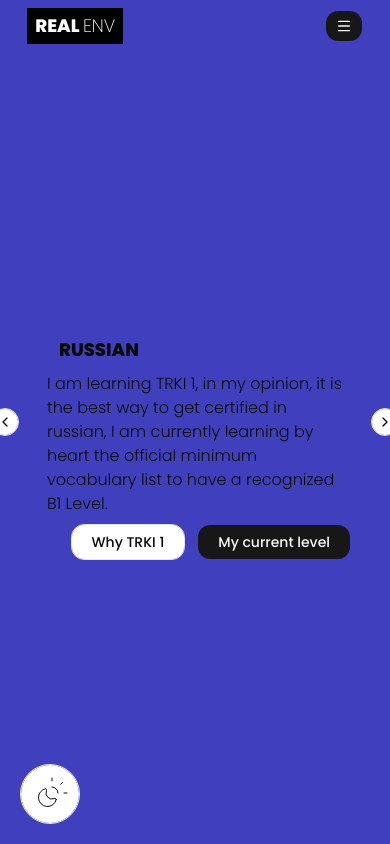
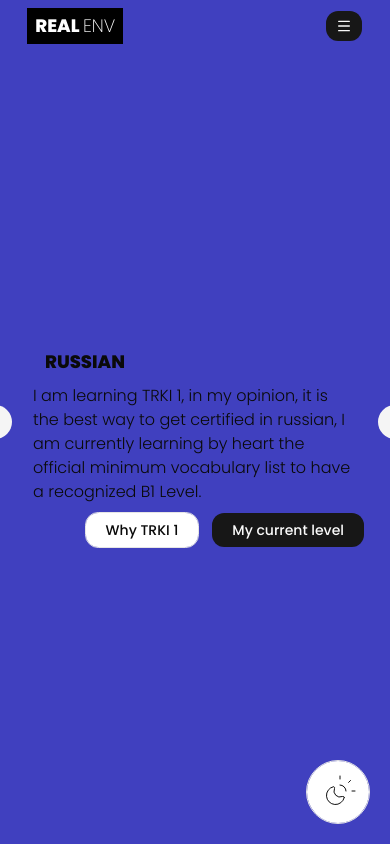
Before and after one commit to Realenv/realenv-s-website, a Next.js app: page / in a window 390 px wide. Shown: the top 844 px of the page. Built offline with nearby package versions, Linux system fonts and the light colour scheme.

Commit message:
Improve SEO & updating design of the buttons on the home page, by changing the LightModeBtn's position, and the variant of the next and previous buttons on the carousel, and the responsiveness focused auto sizing functionnality

```diff
--- a/src/app/components/changelightmodebtn.tsx
+++ b/src/app/components/changelightmodebtn.tsx
@@ -10,7 +10,7 @@ const changeLightMode = () => {
 const ChangeLightModeBtn = () => (
     <>
         <div className="block sm:hidden">
-            <Button variant="outline" size={"icon-2xl"} className="fixed bottom-5 left-5 z-100 sm:relative sm:left-0 sm:bottom-0 sm:block rounded-full" onClick={changeLightMode}><Image src="/sun-moon.svg"  width={39} height={39} className="icon-to-invert pl-[3px] pb-[3px]" alt="change theme"/></Button>
+            <Button variant="outline" size={"icon-2xl"} className="fixed bottom-5 right-5 z-100 sm:relative sm:left-0 sm:bottom-0 sm:block rounded-full" onClick={changeLightMode}><Image src="/sun-moon.svg"  width={39} height={39} className="icon-to-invert pl-[3px] pb-[3px]" alt="change theme"/></Button>
         </div>
         <div className="hidden sm:block">
             <button className="rounded-full" onClick={changeLightMode}><div className="icon-to-invert"><Image src="/sun-moon.svg"  width={45} height={45} alt="change theme"/></div></button>
--- a/src/app/components/homecarousel.tsx
+++ b/src/app/components/homecarousel.tsx
@@ -77,8 +77,18 @@ const HomeCarousel = () => {
               </CarouselItem>
             ))}
           </CarouselContent>
-          <CarouselNext disabled={false}/>
-          <CarouselPrevious disabled={false}/>
+          <div className="block min-sm:hidden">
+            <CarouselNext size={"icon-lg"} variant={"secondary"} disabled={false}/>
+            <CarouselPrevious size={"icon-lg"} variant={"secondary"} disabled={false}/>
+          </div>
+          <div className="hidden min-sm:block max-xl:hidden">
+            <CarouselNext size={"icon-xl"} variant={"secondary"} disabled={false}/>
+            <CarouselPrevious size={"icon-xl"} variant={"secondary"} disabled={false}/>
+          </div>
+          <div className="hidden sm:hidden xl:block">
+            <CarouselNext size={"icon-2xl"} variant={"secondary"} disabled={false}/>
+            <CarouselPrevious size={"icon-2xl"} variant={"secondary"} disabled={false}/>
+          </div>
         </Carousel>
       </div>
     </>
--- a/src/app/globals.css
+++ b/src/app/globals.css
@@ -143,7 +143,7 @@
     @apply px-5 h-9 text-sm sm:text-base sm:h-10 md:text-lg md:px-10 md:h-12 lg:text-xl lg:h-12 xl:px-15 xl:text-xl xl:h-14 2xl:text-2xl
   }
   .hero-style{
-    @apply px-[10vw] sm:px-[15vw] xl:px-[25vw];
+    @apply px-[25px] sm:px-[15vw] xl:px-[25vw];
   }
   .hero-xl-style{
     @apply px-[7vw] sm:px-[11vw] xl:px-[20vw];
--- a/src/app/layout.tsx
+++ b/src/app/layout.tsx
@@ -12,8 +12,8 @@ const poppins = Poppins({
 
 
 export const metadata: Metadata = {
-  title: "Create Next App",
-  description: "Generated by create next app",
+  title: "Realenv's website",
+  description: "This is Realenv's website, realenv is fullstack dev who is learning russian and chinese, he would like to go to the MSU Moscow University.",
 };
 
 export default function RootLayout({
--- a/src/components/ui/button.tsx
+++ b/src/components/ui/button.tsx
@@ -32,7 +32,8 @@ const buttonVariants = cva(
         "icon-sm":
           "size-7 rounded-[min(var(--radius-md),12px)] in-data-[slot=button-group]:rounded-lg",
         "icon-lg": "size-9",
-        "icon-2xl": "size-15",
+        "icon-xl": "size-12",
+        "icon-2xl": "size-16",
       },
     },
     defaultVariants: {
```
